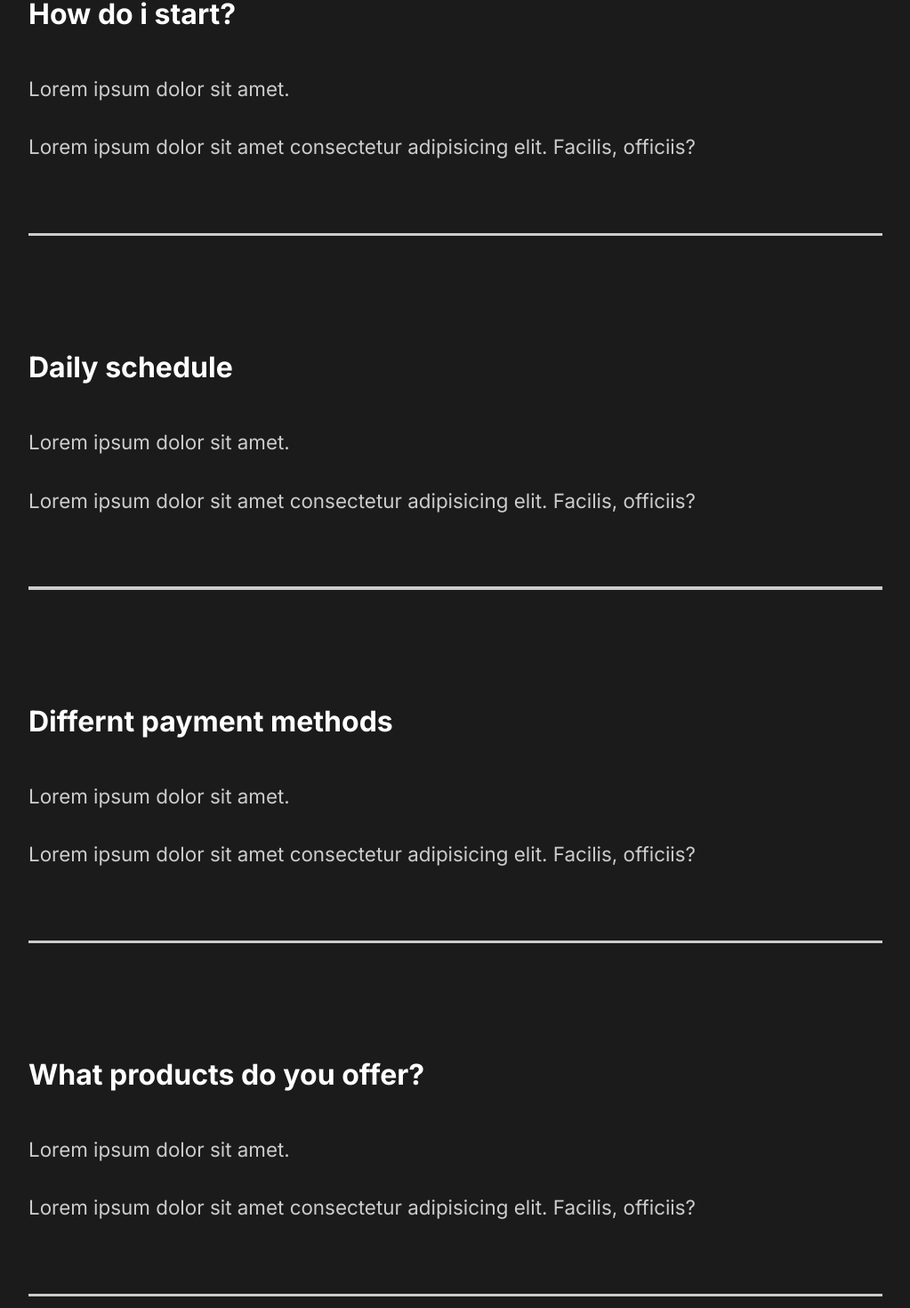
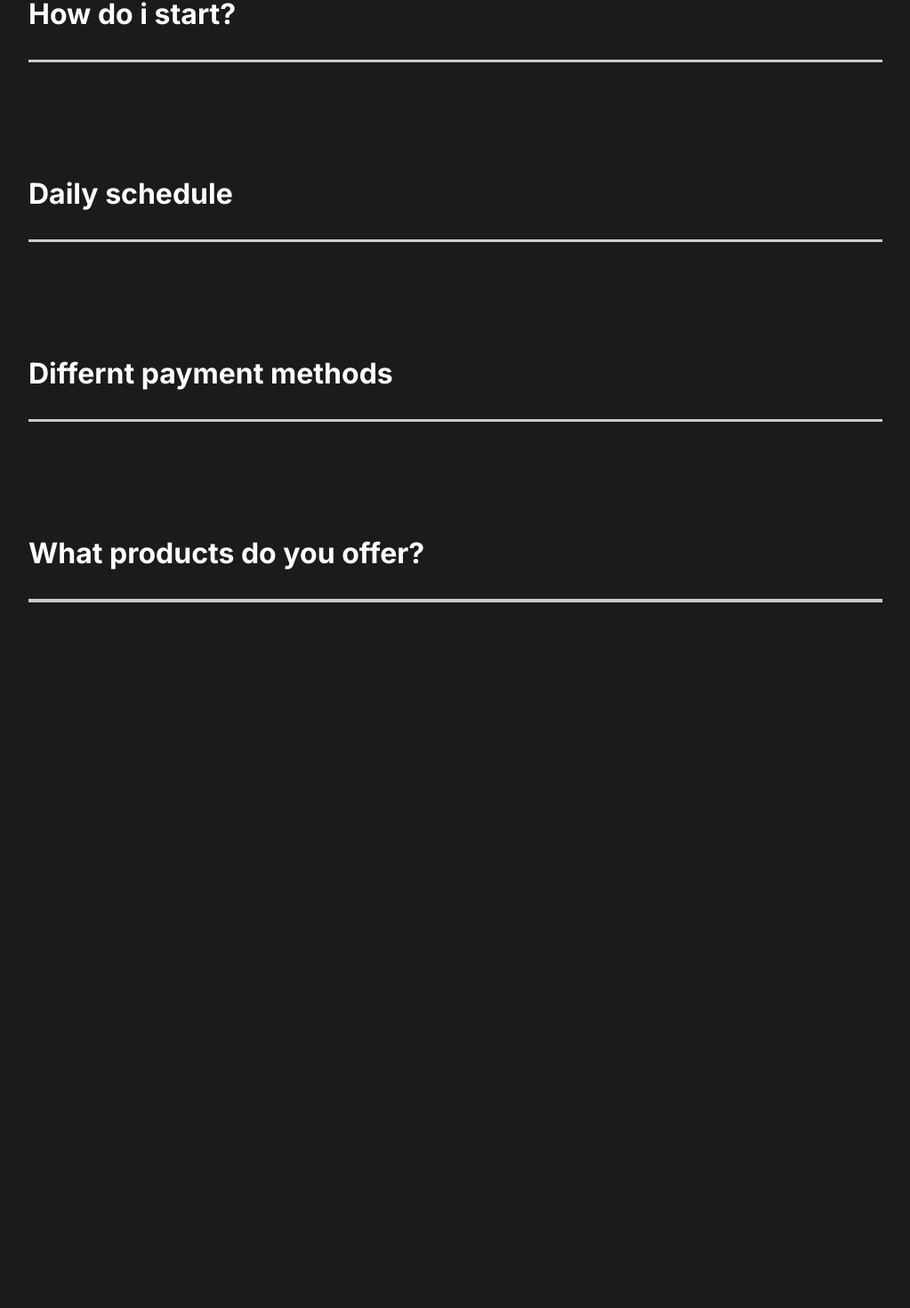
Before and after one commit to tataqt/Creative-React-and-Redux-Course, a React (Create React App) app in the folder capture-portofolio/: page / in a window 1280 px wide. Shown: the part 2469-3939 px from the top of the page at 89% size, without its empty margins (128-1151 px from the left). After the commit the page ends 3306 px from the top, so only its background shows below. Built offline with nearby package versions, Linux system fonts and the light colour scheme.

Commit message:
faq toggle & anim

```diff
--- a/capture-portofolio/src/components/FaqSection.jsx
+++ b/capture-portofolio/src/components/FaqSection.jsx
@@ -1,43 +1,38 @@
 import React from 'react';
 import styled from 'styled-components';
+import { AnimateSharedLayout } from 'framer-motion';
 import { About } from '../styles';
+import ToggleFAQ from './Toggle';
 
 const FaqSection = () => {
     return (
         <FAQ>
             <h2>Any questions <span>FAQ</span></h2>
-            <div className="question">
-                <h4>How do i start?</h4>
+            <AnimateSharedLayout>
+                <ToggleFAQ title='How do i start?'>
+                    <div className="answer">
+                        <p>Lorem ipsum dolor sit amet.</p>
+                    </div>
+                </ToggleFAQ>
+                <ToggleFAQ title='Daily schedule'>
                     <div className="answer">
                         <p>Lorem ipsum dolor sit amet.</p>
                         <p> Lorem ipsum dolor sit amet consectetur adipisicing elit. Facilis, officiis?</p>
                     </div>
-                <div className="faq-line"></div>
-            </div>
-            <div className="question">
-                <h4>Daily schedule</h4>
+                </ToggleFAQ>
+                <ToggleFAQ title='Differnt payment methods'>
                     <div className="answer">
                         <p>Lorem ipsum dolor sit amet.</p>
                         <p> Lorem ipsum dolor sit amet consectetur adipisicing elit. Facilis, officiis?</p>
                     </div>
-                <div className="faq-line"></div>
-            </div>
-            <div className="question">
-                <h4>Differnt payment methods</h4>
+                </ToggleFAQ>
+                <ToggleFAQ title='What products do you offer?'>
                     <div className="answer">
                         <p>Lorem ipsum dolor sit amet.</p>
                         <p> Lorem ipsum dolor sit amet consectetur adipisicing elit. Facilis, officiis?</p>
                     </div>
-                <div className="faq-line"></div>
-            </div>
-            <div className="question">
-                <h4>What products do you offer?</h4>
-                <div className="answer">
-                    <p>Lorem ipsum dolor sit amet.</p>
-                    <p> Lorem ipsum dolor sit amet consectetur adipisicing elit. Facilis, officiis?</p>
-                </div>
-                <div className="faq-line"></div>
-            </div>
+                </ToggleFAQ>
+            </AnimateSharedLayout>
         </FAQ>
     );
 };
--- /dev/null
+++ b/capture-portofolio/src/components/Toggle.jsx
@@ -0,0 +1,16 @@
+import React, { useState } from 'react';
+import { motion } from 'framer-motion';
+
+const ToggleFAQ = ({ title, children }) => {
+    const [toggle, setToggle] = useState(false);
+
+    return (
+        <motion.div layout className="question" onClick={() => setToggle(!toggle)}>
+            <motion.h4 layout>{title}</motion.h4>
+            {toggle ? children : ''}
+            <div className="faq-line"></div>
+        </motion.div>
+    );
+};
+
+export default ToggleFAQ;
```
Lines whose indentation alone changed are shown as unchanged.
